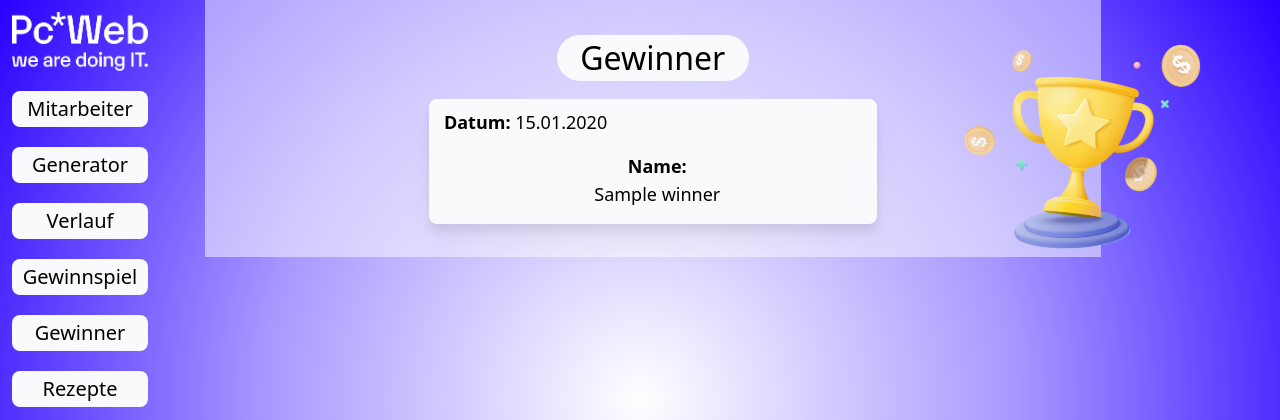
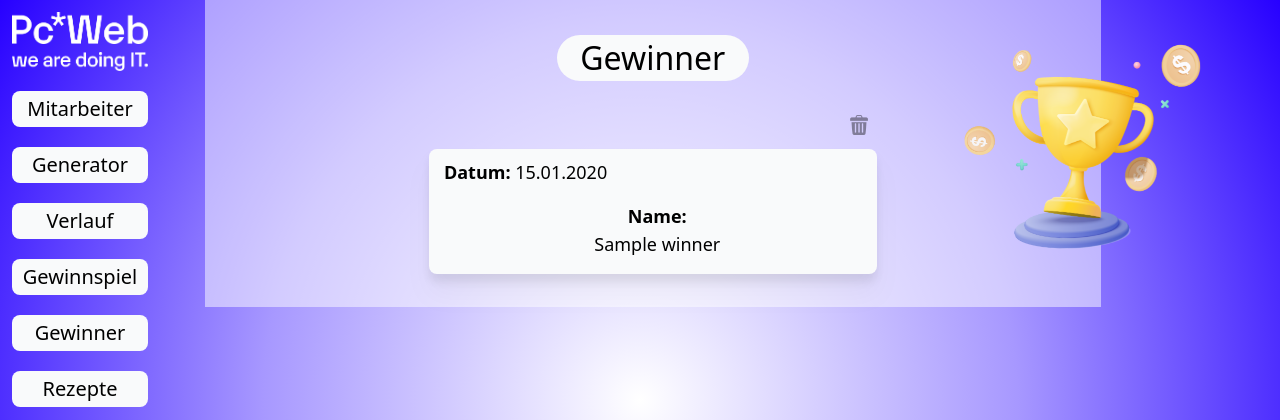
Before and after one commit to pc-web-it/laravel-gemeinsames-mitagessen-tool, a Laravel app: page /gewinner in a window 1280 px wide. Shown: the top 420 px of the page. Run offline with Laravel 10, Linux system fonts and the light colour scheme; a user stored in the database is signed in; data comes from the database, SQL or seed files in the repository; tables that the repository leaves empty hold one stand-in row (values such as "Sample post"); style sheets or scripts are compiled from the project's sources.

Commit message:
Delete for winners history

```diff
--- a/app/Http/Controllers/LuckyWinnersController.php
+++ b/app/Http/Controllers/LuckyWinnersController.php
@@ -32,4 +32,13 @@ class LuckyWinnersController extends Controller
 
         return redirect('/gewinner');
     }
+
+    public function destroy($id)
+    {
+        $winner = Winners::findOrFail($id);
+        $winner->delete();
+
+        return redirect('/gewinner')->with('success', 'Winner deleted successfully.');
+    }
+
 }
--- a/resources/views/components/layout.blade.php
+++ b/resources/views/components/layout.blade.php
@@ -14,8 +14,8 @@
 <body class="overflow-y-auto">
     <div
         class="p-3 fixed z-10 md:w-[160px] text-center justify-normal left-0 right-0 md:text-left  grid grid-cols-4 md:grid-cols-1 rounded-lg">
-        <div class="mb-2"><img src="LOGO_WHITE.png" alt="Logo"></div>
-        <div><img src="CLAIM_NEGATIVE_RGB.png" alt="Claim"></div>
+        <div class="mb-2"><img src="{{ asset('LOGO_WHITE.png') }}" alt="Logo"></div>
+        <div><img src="{{ asset('CLAIM_NEGATIVE_RGB.png') }}" alt="Claim"></div>
 
         <x-nav-link href="/Namen">Mitarbeiter</x-nav-link>
 
--- a/resources/views/gewinner.blade.php
+++ b/resources/views/gewinner.blade.php
@@ -5,12 +5,32 @@
         <h1 class="gewinnerTitel text-center md:text-xl mt-5 mb-5" style="font-size: 2rem;">Gewinner</h1>
         <!-- Hier werden die Gewinner angezeigt -->
         @foreach ($winners as $winner)
+
+
             <div class="text-center grid grid-cols-1 ">
                 <!-- Hier wird die Liste der Gewinner angezeigt -->
+
+
+
+                    <div class="m-auto w-3/6 col-span-2 mb-2 flex items-center justify-end">
+                        <!-- Delete button -->
+                        <form action="{{ route('winner.destroy', $winner->id) }}" method="POST">
+                            @csrf
+                            @method('DELETE')
+                            <button class="text-left ml-2 mr-2 font-sans text-xl font-medium mt-4">
+                                <img src="Delete.png" alt="" class="w-5 h-5 opacity-40 hover:opacity-50">
+                            </button>
+                        </form>
+                    </div>
+
+
+
                 <div
                     class="winnerField font-sans text-lg font-normal relative grid grid-cols-5 2xl:grid-cols-10 rounded-lg m-2rounded-2xl bg-gray-50 drop-shadow-xl hover:scale-105 ease-in-out duration-300">
 
                     <!-- Hier werden die Gewinner aus der Datenbank abgerufen und angezeigt -->
+
+
 
                     <div class="col-span-2 mb-4">
                         <div><strong>Datum:</strong> {{ \Carbon\Carbon::parse($winner->date)->format('d.m.Y') }} </div>
@@ -31,6 +51,9 @@
                         </div>
                     </div>
 
+
+
+
                 </div>
             </div>
         @endforeach
--- a/routes/web.php
+++ b/routes/web.php
@@ -47,6 +47,7 @@ Route::get('/generate-random-name', [FileUploadController::class, 'generateRando
 
 Route::get('/gewinner', [LuckyWinnersController::class,'index'])->name('gewinner')->middleware('auth');
 Route::put('/gewinner', [LuckyWinnersController::class, 'store'])->name('winner.store')->middleware('auth');
+Route::delete('/gewinner/{winner}', [LuckyWinnersController::class, 'destroy'])->name('winner.destroy')->middleware('auth');
 
 // Routes for Recipes
 Route::get('/recipes', [RecipesController::class, 'index'])->middleware('auth');
```
